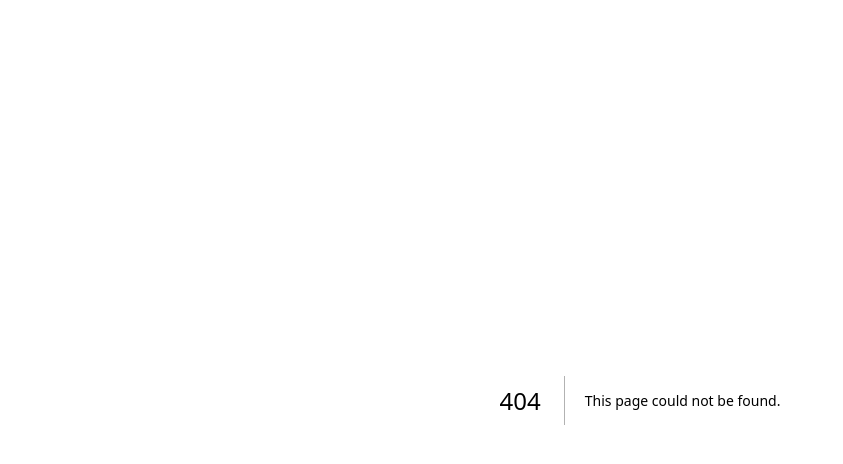
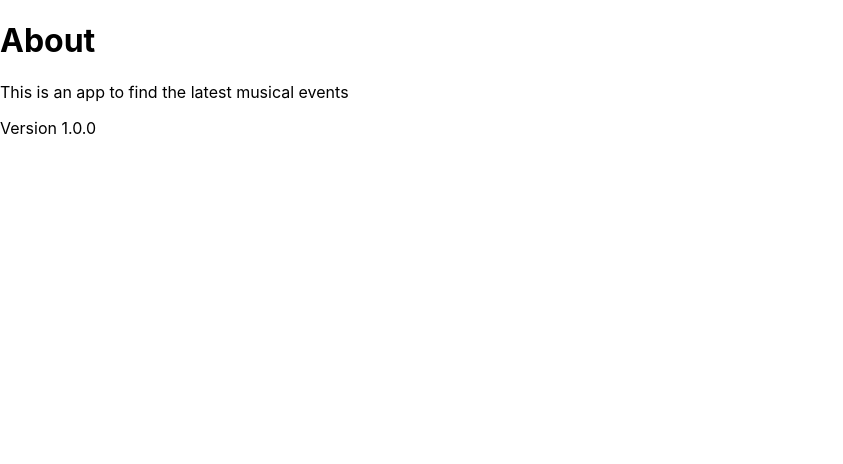
Before and after one commit to strangermushwana/dj-events, a Next.js app: page /about in a window 1280 px wide. Before the commit this address had no page. Shown: the top 464 px of the page, without its empty margins (0-843 px from the left). Built offline with nearby package versions, Linux system fonts and the light colour scheme.

Commit message:
pages and routing

```diff
--- /dev/null
+++ b/pages/about.js
@@ -0,0 +1,11 @@
+const about = () => {
+  return (
+    <div>
+      <h1>About</h1>
+      <p>This is an app to find the latest musical events</p>
+      <p>Version 1.0.0</p>
+    </div>
+  )
+}
+
+export default about
--- /dev/null
+++ b/pages/events/index.js
@@ -0,0 +1,5 @@
+export default function EventsPage() {
+  return (
+    <div>My Events</div>
+  )
+}
```
Also changed, not shown: pages/events/[slug].js (added, +7 -0 lines), pages/events/add.js (added, +7 -0 lines), 1 other file (tests, documents, lock files or other folders).
